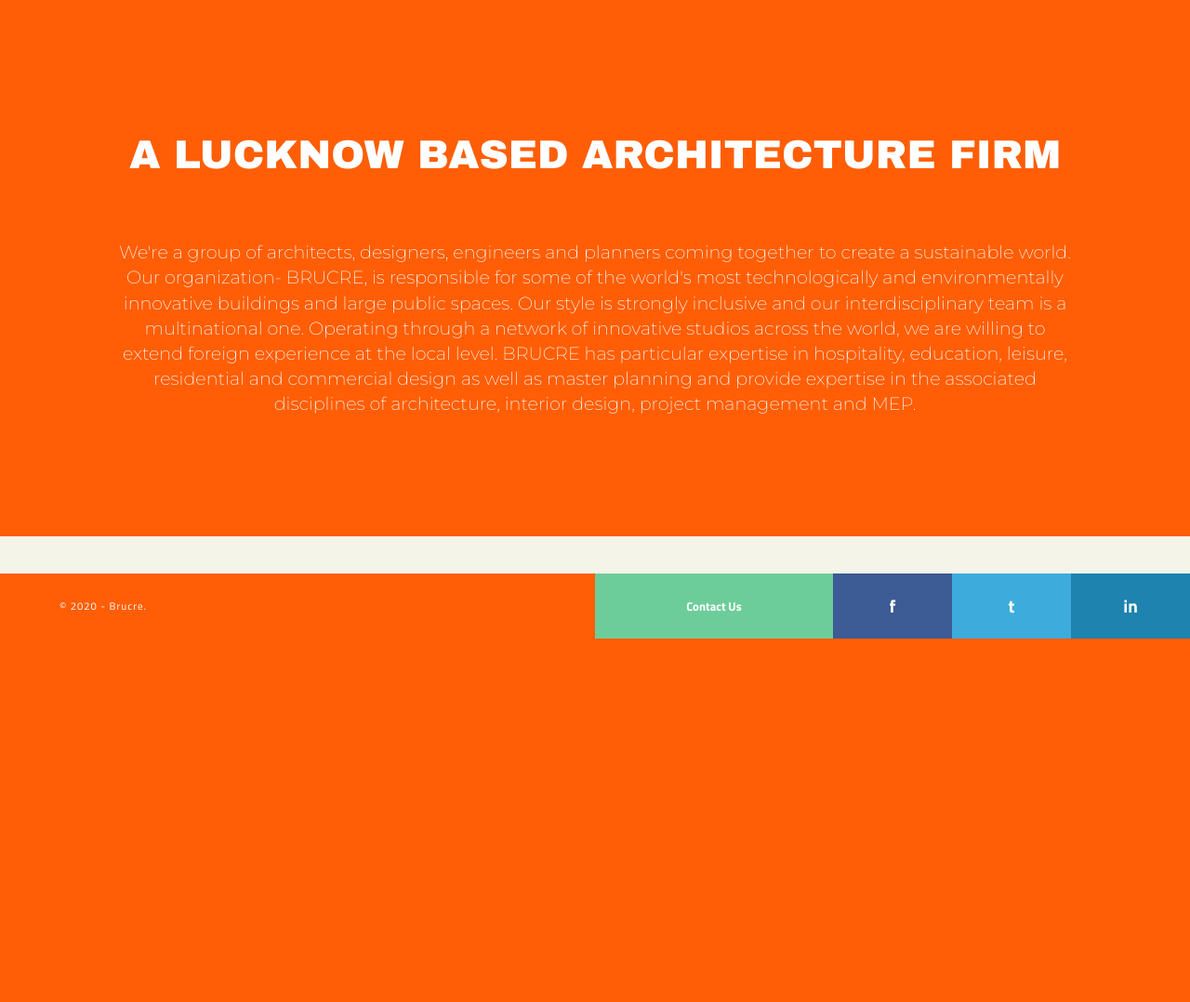
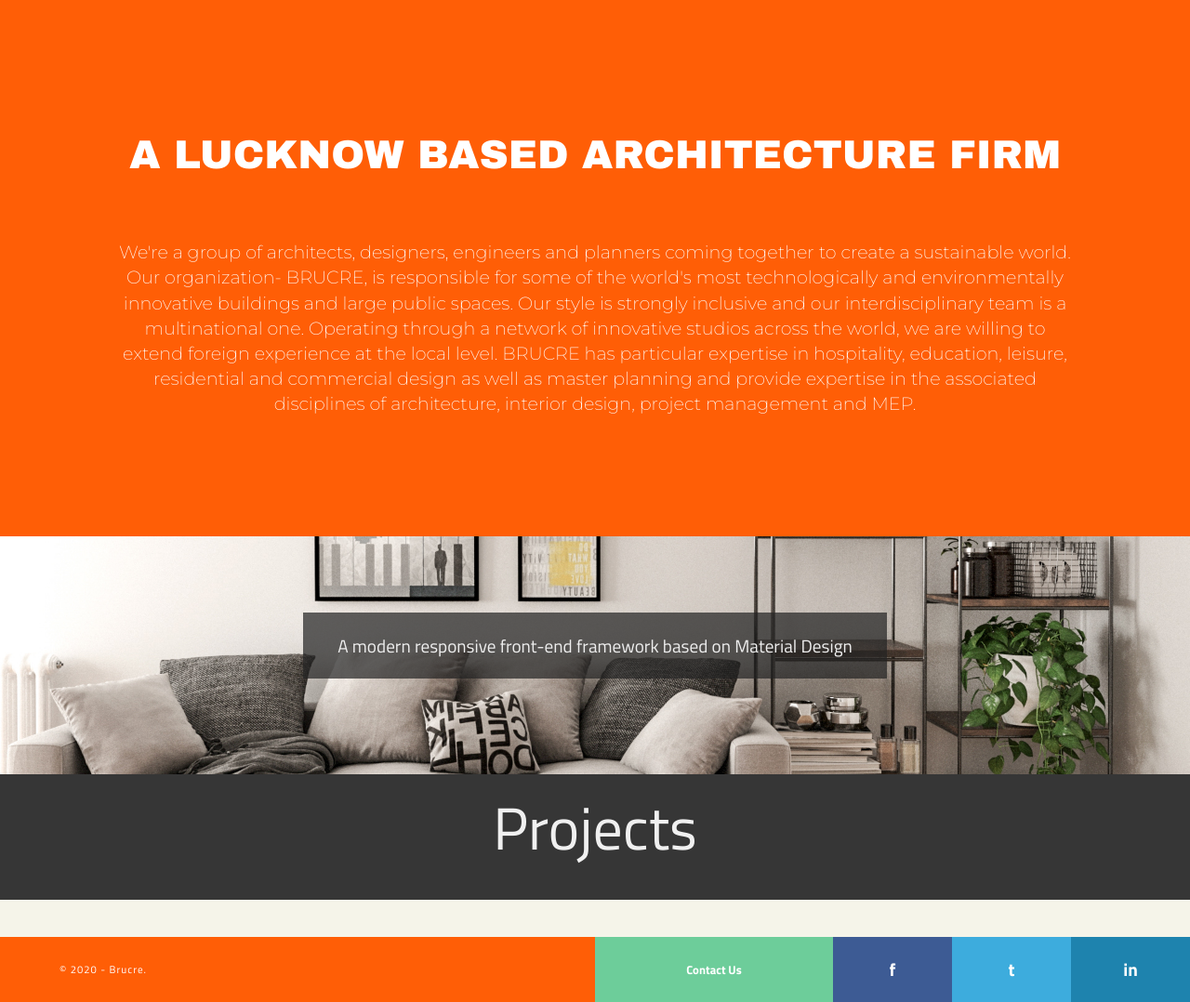
Before and after one commit to szyth/brucre, a PHP site: page / in a window 1280 px wide. Shown: the part 801-1879 px from the top of the page at 93% size. Before the commit the page ends 1488 px from the top, so only its background shows below. Run offline with PHP 8.4, Linux system fonts and the light colour scheme; data that the repository does not hold is empty.

Commit message:
projects complete

```diff
--- a/css/projects.css
+++ b/css/projects.css
@@ -0,0 +1,57 @@
+.project-title {
+    padding: 2% 5%;
+    text-align: center;
+    background-color: rgb(54, 54, 54);
+}
+
+.project-title h1 {
+    font-size: 4rem !important;
+    margin-bottom: 20px;
+    color: #f0f0f0;
+
+}
+
+.parallax-body {
+    background-color: #242424b6;
+    padding: 2%;
+}
+
+.parallax-header {
+    color: rgb(238, 238, 238);
+    font-size: 1.2em;
+}
+
+@media screen and (max-width: 768px) {
+
+    .project-title h1 {
+        font-size: 2rem !important;
+
+    }
+
+    .parallax-header {
+        font-size: 0.7em;
+    }
+
+}
+
+
+.card-content {
+    height: 28vh !important;
+}
+
+.card .card-image img {
+    width: 100%;
+    height: 30vh;
+    object-fit: cover;
+}
+
+.card-action {
+    height: 10vh !important;
+    overflow: hidden;
+}
+
+.card-action a {
+    font-size: 0.9em !important;
+}
+
+@media screen and (min-width: 601px) and (max-width: 992px) {}
--- a/css/style.css
+++ b/css/style.css
@@ -1157,6 +1157,7 @@
 
 .card .card-image {
     position: relative;
+    text-align: center;
 
 
 }
@@ -1170,15 +1171,6 @@
     top: 0;
     bottom: 0;
     width: 100%;
-}
-
-@media screen and (min-width: 601px) {
-    .card .card-image img {
-        width: auto;
-        max-width: 100%;
-        height: 20vw;
-        object-fit: cover;
-    }
 }
 
 
@@ -1262,3 +1254,44 @@
     box-shadow: 0px 0px 88px -17px rgba(0, 0, 0, 0.49);
 
 }
+
+
+.parallax-container {
+    position: relative;
+    overflow: hidden;
+    height: 20vw
+}
+
+.parallax-container .parallax {
+    position: absolute;
+    top: 0;
+    left: 0;
+    right: 0;
+    bottom: 0;
+    z-index: -1
+}
+
+.parallax-container .parallax img {
+    opacity: 0;
+    position: absolute;
+    left: 50%;
+    bottom: 0;
+    min-width: 100%;
+    min-height: 100%;
+    -webkit-transform: translate3d(0, 0, 0);
+    transform: translate3d(0, 0, 0);
+    -webkit-transform: translateX(-50%);
+    transform: translateX(-50%)
+}
+
+
+.valign-wrapper {
+    display: -webkit-box;
+    display: -webkit-flex;
+    display: -ms-flexbox;
+    display: flex;
+    -webkit-box-align: center;
+    -webkit-align-items: center;
+    -ms-flex-align: center;
+    align-items: center
+}
--- a/includes/footer.inc.php
+++ b/includes/footer.inc.php
@@ -16,7 +16,7 @@
   <!--  Scripts-->
 
   <script src="https://ajax.googleapis.com/ajax/libs/jquery/3.5.1/jquery.min.js"></script>
-  <!-- <script src="js/materialize.js"></script> -->
+  <script src="js/materialize.js"></script>
   <script src="js/init.js"></script>
   <script></script>
 </body>
--- a/index.php
+++ b/index.php
@@ -56,9 +56,18 @@
 
 
 
+<div class="parallax-container valign-wrapper">
+    <div class="row parallax-body">
+        <h5 class="parallax-header col s12">A modern responsive front-end framework based on Material Design</h5>
+    </div>
+    <div class="parallax"><img src="img/4.jpg" alt="Unsplashed background img 2"></div>
+</div>
 
 <!-- PROJECTS -->
-<div class="row">
+
+
+<div class="row project-title">
+    <h1 class="">Projects</h1>
 
 </div>
 <div class="row">
@@ -88,8 +97,6 @@
                     <a href="#"><?php echo $row['location'] ?></a>
                 </div>
             </div>
-
-
         </div>
         <div class="col s12 m4 l3">
             <div class="card">
@@ -110,9 +117,8 @@
                     <a href="#"><?php echo $row['location'] ?></a>
                 </div>
             </div>
+        </div>
 
-
-        </div>
     <?php } ?>
 </div>
 
--- a/js/init.js
+++ b/js/init.js
@@ -95,3 +95,9 @@ $(window).scroll(function () {
 });
 
 //contact
+
+
+//parallax
+$(document).ready(function(){
+  $('.parallax').parallax();
+});
```
